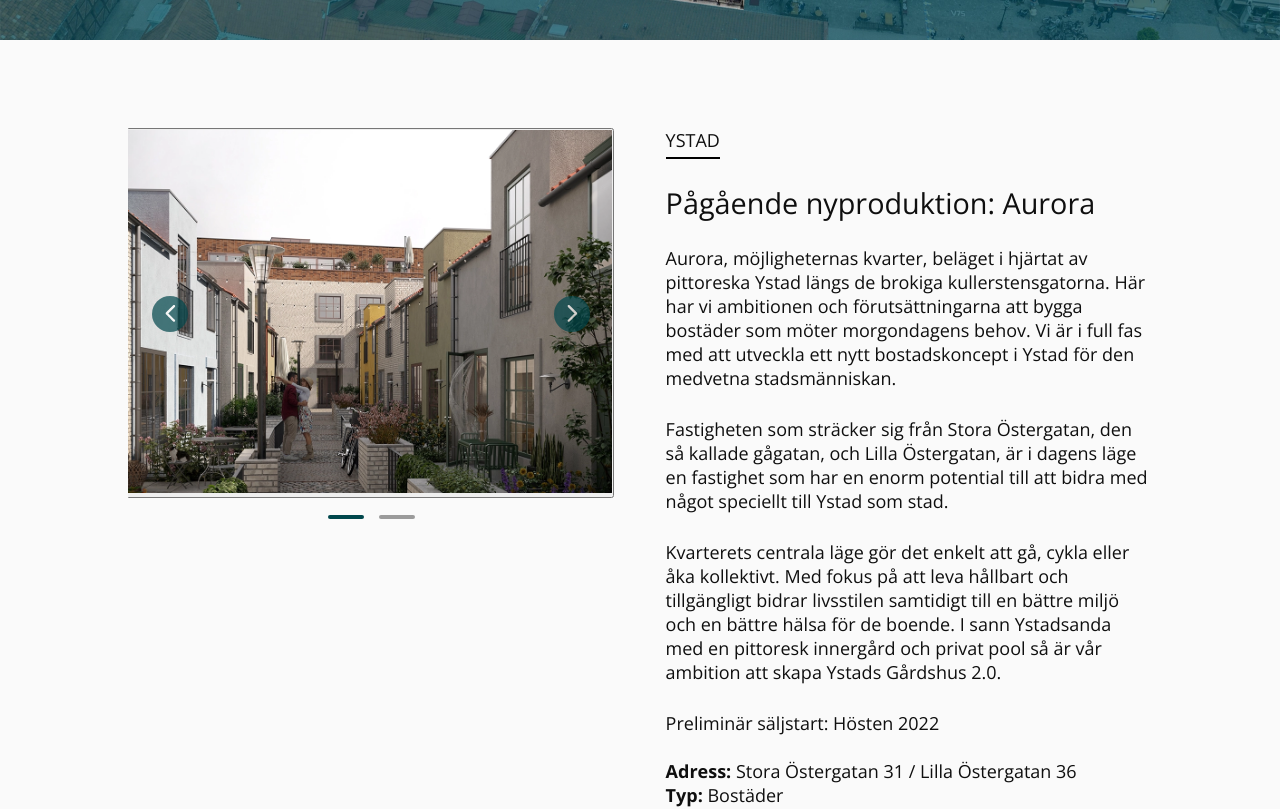
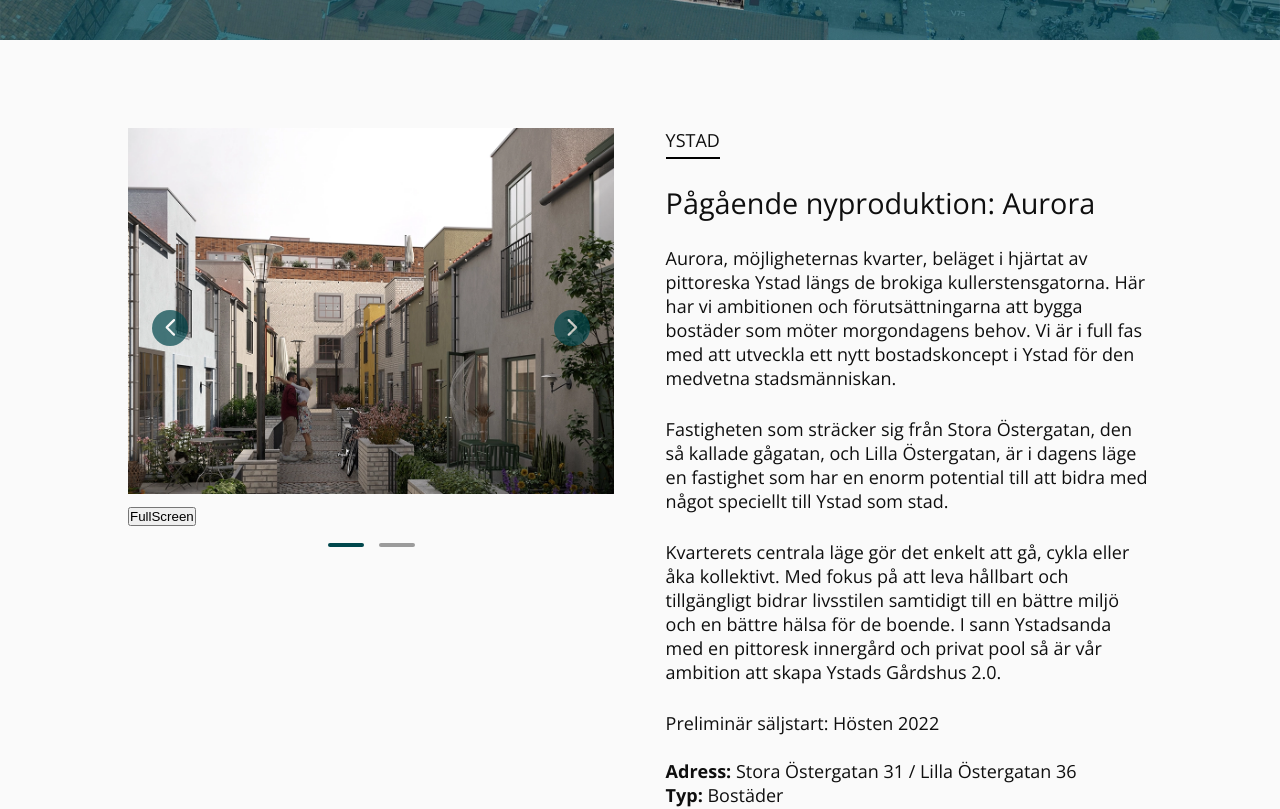
Before and after one commit to hop-technology/timotuz_website, a Next.js app: page /fastigheter in a window 1280 px wide. Shown: the part 520-1329 px from the top of the page. Built offline with nearby package versions, Linux system fonts and the light colour scheme.

Commit message:
moves fullscreen button

```diff
--- a/components/PropertiesSlider.jsx
+++ b/components/PropertiesSlider.jsx
@@ -35,8 +35,6 @@ const PropertiesSlider = ({ image, setIsOpen, imageId, currentSelection }) => {
   let slideShow = image?.map((image, index) => {
     return (
       <div className='embla__slide' key={index}>
-        <a id={imageId} onClick={(event) => handleClick(event)}>
-          <button>
         <Image
           src={image.photo.src}
           width={2000}
@@ -44,8 +42,6 @@ const PropertiesSlider = ({ image, setIsOpen, imageId, currentSelection }) => {
           alt={image.alt}
           priority
         />
-          </button>
-        </a>
       </div>
     )
   })
@@ -61,6 +57,7 @@ const PropertiesSlider = ({ image, setIsOpen, imageId, currentSelection }) => {
       <div className='embla__container'>{slideShow}</div>
       <PrevButton onClick={scrollPrev} enabled={prevBtnEnabled} />
       <NextButton onClick={scrollNext} enabled={nextBtnEnabled} />
+      <button id={imageId} onClick={(event) => handleClick(event)}>FullScreen</button>
       <div className='embla__dots'>
         {scrollSnaps.map((_, index) => (
           <DotButton
```
Lines whose indentation alone changed are shown as unchanged.
